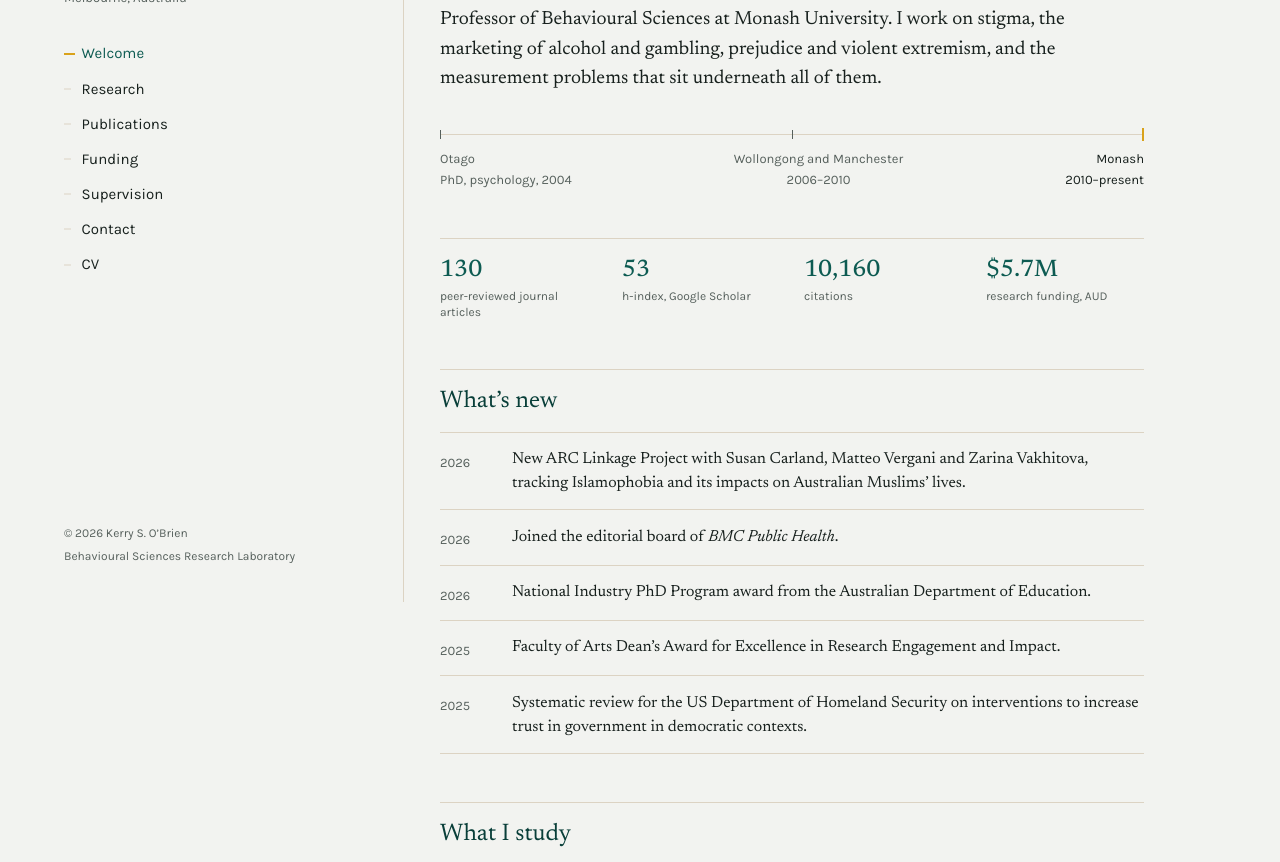
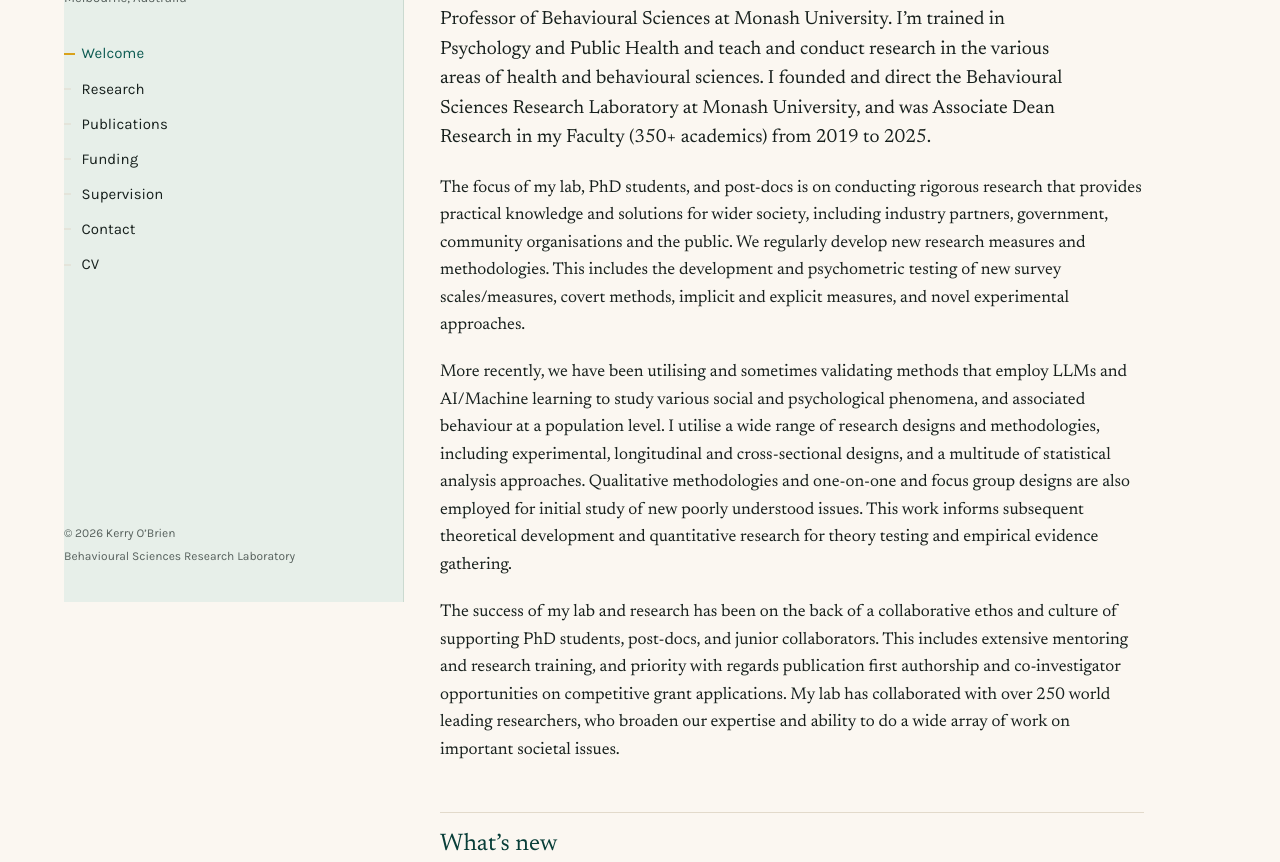
Before and after one commit to Kerrykez/kerrykez.github.io, a plain HTML site: page index.html in a window 1280 px wide. Shown: the part 198-1060 px from the top of the page. Drawn offline with Linux system fonts and the light colour scheme.

Commit message:
Add files via upload

```diff
--- a/index.html
+++ b/index.html
@@ -3,27 +3,29 @@
 <head>
 <meta charset="utf-8">
 <meta name="viewport" content="width=device-width, initial-scale=1">
-<title>Kerry S. O'Brien | Professor of Behavioural Sciences, Monash University</title>
-<meta name="description" content="Kerry S. O'Brien is Professor of Behavioural Sciences at Monash University. Research on weight stigma, alcohol and gambling marketing, prejudice and extremism, health behaviour, and psychometrics.">
+<title>Kerry O'Brien | Professor of Behavioural Sciences, Monash University</title>
+<meta name="description" content="Kerry O'Brien is Professor of Behavioural Sciences at Monash University. Research on weight stigma, alcohol and gambling marketing, prejudice and extremism, health behaviour, and psychometrics.">
 <link rel="preconnect" href="https://fonts.googleapis.com">
 <link rel="preconnect" href="https://fonts.gstatic.com" crossorigin>
 <link href="https://fonts.googleapis.com/css2?family=Newsreader:ital,opsz,wght@0,6..72,300;0,6..72,400;0,6..72,500;0,6..72,600;1,6..72,400&family=Karla:wght@400;500;600;700&display=swap" rel="stylesheet">
 <style>
 :root{
-  --paper:#F2F3F0;
-  --card:#FBFBF9;
+  --paper:#FBF7F1;
+  --tone-rail:#E7EFE9;
+  --card:#FFFDFA;
   --ink:#17201D;
   --ink-soft:#56605C;
   --teal:#0D5B52;
   --teal-deep:#093F39;
-  --sand:#DCD3C3;
+  --sand:#E2DACB;
+  --sand-rail:#CBDAD0;
   --mustard:#D9A21B;
   --serif:'Newsreader',Georgia,'Times New Roman',serif;
   --sans:'Karla','Helvetica Neue',Arial,sans-serif;
   --rail:19rem;
 }
 *{box-sizing:border-box}
-html{-webkit-text-size-adjust:100%}
+html{-webkit-text-size-adjust:100%;overflow-x:hidden}
 body{margin:0;background:var(--paper);color:var(--ink);font-family:var(--serif);
   font-size:1.0625rem;line-height:1.62;font-variant-numeric:oldstyle-nums;}
 a{color:var(--teal);text-decoration:none;border-bottom:1px solid rgba(13,91,82,.28)}
@@ -35,9 +37,11 @@ h1,h2,h3{font-weight:400;margin:0}
 .shell{display:block;max-width:78rem;margin:0 auto;padding:0 1.5rem}
 @media(min-width:60rem){.shell{display:grid;grid-template-columns:var(--rail) minmax(0,1fr);gap:4.5rem;padding:0 3rem}}
 
-.rail{padding:2.25rem 0 1rem}
+.rail{padding:2.25rem 0 1.75rem;background:var(--tone-rail);
+  box-shadow:-50vw 0 0 var(--tone-rail),50vw 0 0 var(--tone-rail)}
 @media(min-width:60rem){.rail{position:sticky;top:0;height:100vh;display:flex;flex-direction:column;
-  padding:3.25rem 0 2rem;border-right:1px solid var(--sand);margin-right:-2.25rem;padding-right:2.25rem}}
+  padding:3.25rem 0 2rem;border-right:1px solid var(--sand-rail);margin-right:-2.25rem;padding-right:2.25rem;
+  box-shadow:-50vw 0 0 var(--tone-rail)}}
 .mark{display:inline-flex;align-items:baseline;gap:.1rem;font-family:var(--serif);font-size:1.5rem;
   letter-spacing:.02em;color:var(--teal);border:0}
 .mark span:last-child{color:var(--mustard)}
@@ -133,6 +137,10 @@ h3{font-family:var(--serif);font-size:1.175rem;margin:0 0 .35rem}
 .pub .doi{font-family:var(--sans);font-size:.78rem;overflow-wrap:anywhere}
 
 .names{font-family:var(--sans);font-size:.95rem;line-height:1.9;color:var(--ink-soft)}
+.areas{list-style:none;margin:1rem 0 0;padding:0;column-gap:2.5rem}
+@media(min-width:38rem){.areas{columns:2}}
+.areas li{break-inside:avoid;padding:.32rem 0 .32rem 1rem;position:relative;font-size:1rem;line-height:1.45}
+.areas li::before{content:"";position:absolute;left:0;top:.85em;width:.4rem;height:2px;background:var(--sand-rail)}
 
 .dl{margin:1.25rem 0 0;display:grid;grid-template-columns:1fr}
 @media(min-width:38rem){.dl{grid-template-columns:9rem 1fr}}
@@ -153,7 +161,7 @@ footer.page-end{margin-top:4rem;padding-top:1.25rem;border-top:1px solid var(--s
 
   <header class="rail">
     <a class="mark" href="#welcome" aria-label="Home"><span>K</span><span>O</span></a>
-    <p class="rail-name">Kerry S. O&rsquo;Brien</p>
+    <p class="rail-name">Kerry O&rsquo;Brien</p>
     <p class="rail-place">Professor of Behavioural Sciences<br>Monash University<br>Melbourne, Australia</p>
     <nav aria-label="Sections">
       <ul>
@@ -167,7 +175,7 @@ footer.page-end{margin-top:4rem;padding-top:1.25rem;border-top:1px solid var(--s
       </ul>
     </nav>
     <div class="rail-foot">
-      <p>&copy; 2026 Kerry S. O&rsquo;Brien</p>
+      <p>&copy; 2026 Kerry O&rsquo;Brien</p>
       <p>Behavioural Sciences Research Laboratory</p>
     </div>
   </header>
@@ -177,38 +185,40 @@ footer.page-end{margin-top:4rem;padding-top:1.25rem;border-top:1px solid var(--s
     <!-- ================= WELCOME ================= -->
     <section id="welcome" class="view is-active" aria-labelledby="welcome-h">
       <p class="kicker">Welcome</p>
-      <h1 class="display" id="welcome-h">Kerry S. O&rsquo;Brien</h1>
-      <p class="lede">Professor of Behavioural Sciences at Monash University. I work on stigma, the marketing of alcohol and gambling, prejudice and violent extremism, and the measurement problems that sit underneath all of them.</p>
+      <h1 class="display" id="welcome-h">Kerry O&rsquo;Brien</h1>
+      <p class="lede">Professor of Behavioural Sciences at Monash University. I&rsquo;m trained in Psychology and Public Health and teach and conduct research in the various areas of health and behavioural sciences. I founded and direct the Behavioural Sciences Research Laboratory at Monash University, and was Associate Dean Research in my Faculty (350+ academics) from 2019 to 2025.</p>
 
-      <div class="arc" aria-label="Career path">
-        <div class="arc-line"><i></i><i></i><i></i></div>
-        <div class="arc-stops">
-          <span>Otago<br>PhD, psychology, 2004</span>
-          <span>Wollongong and Manchester<br>2006&ndash;2010</span>
-          <span>Monash<br>2010&ndash;present</span>
-        </div>
-      </div>
+      <p>The focus of my lab, PhD students, and post-docs is on conducting rigorous research that provides practical knowledge and solutions for wider society, including industry partners, government, community organisations and the public. We regularly develop new research measures and methodologies. This includes the development and psychometric testing of new survey scales/measures, covert methods, implicit and explicit measures, and novel experimental approaches.</p>
 
-      <ul class="record">
-        <li><b>130</b><small>peer-reviewed journal articles</small></li>
-        <li><b>53</b><small>h-index, Google Scholar</small></li>
-        <li><b>10,160</b><small>citations</small></li>
-        <li><b>$5.7M</b><small>research funding, AUD</small></li>
-      </ul>
+      <p>More recently, we have been utilising and sometimes validating methods that employ LLMs and AI/Machine learning to study various social and psychological phenomena, and associated behaviour at a population level. I utilise a wide range of research designs and methodologies, including experimental, longitudinal and cross-sectional designs, and a multitude of statistical analysis approaches. Qualitative methodologies and one-on-one and focus group designs are also employed for initial study of new poorly understood issues. This work informs subsequent theoretical development and quantitative research for theory testing and empirical evidence gathering.</p>
+
+      <p>The success of my lab and research has been on the back of a collaborative ethos and culture of supporting PhD students, post-docs, and junior collaborators. This includes extensive mentoring and research training, and priority with regards publication first authorship and co-investigator opportunities on competitive grant applications. My lab has collaborated with over 250 world leading researchers, who broaden our expertise and ability to do a wide array of work on important societal issues.</p>
 
       <h2>What&rsquo;s new</h2>
       <ul class="news">
-        <li><time>2026</time><p>New ARC Linkage Project with Susan Carland, Matteo Vergani and Zarina Vakhitova, tracking Islamophobia and its impacts on Australian Muslims&rsquo; lives.</p></li>
-        <li><time>2026</time><p>Joined the editorial board of <em>BMC Public Health</em>.</p></li>
+        <li><time>2026</time><p>New ARC Linkage Project utilising LLMs and AI to track Islamophobia and its behavioural and psychological impacts on Australian Muslims.</p></li>
         <li><time>2026</time><p>National Industry PhD Program award from the Australian Department of Education.</p></li>
         <li><time>2025</time><p>Faculty of Arts Dean&rsquo;s Award for Excellence in Research Engagement and Impact.</p></li>
         <li><time>2025</time><p>Systematic review for the US Department of Homeland Security on interventions to increase trust in government in democratic contexts.</p></li>
       </ul>
 
-      <h2>What I study</h2>
-      <p>My work asks how stigma and commercial marketing shape health, and what follows for policy. Much of it concerns weight stigma: how explanatory models of obesity move public blame and discrimination, how internalised bias changes eating and physical activity, and whether prejudice-reduction interventions actually work. A second, long-running programme examines alcohol and gambling promotion, particularly sponsorship in sport, children&rsquo;s exposure to it on television, and its relationship to hazardous drinking among sportspeople and students.</p>
-      <p>A third strand concerns prejudice and violent extremism, including Islamophobia in Australia, the psychology of support for extremist views in Indonesia, and homophobic behaviour in youth sport. Across all of it I build and validate measures, and I care more than most about whether an effect survives replication.</p>
-      <p>I founded and direct the Behavioural Sciences Research Laboratory at Monash University, and was Associate Dean Research in the Faculty of Arts from 2019 to 2025.</p>
+      <h2>Areas of research</h2>
+      <ul class="areas">
+        <li>Alcohol consumption and harms</li>
+        <li>Gambling and associated harms</li>
+        <li>Psychological aspects of obesity</li>
+        <li>Addictive behaviour</li>
+        <li>Impact of women&rsquo;s physical conditions on mental health and quality of life (e.g., endometriosis, PCOS/PMOS)</li>
+        <li>Physical activity and sport participation</li>
+        <li>Body image and disordered eating</li>
+        <li>Drugs in sport</li>
+        <li>Intergroup conflict</li>
+        <li>Political extremism and hate</li>
+        <li>Social identity</li>
+        <li>Prejudice and discrimination</li>
+        <li>Attitude measurement and change</li>
+        <li>Embodied cognition</li>
+      </ul>
 
       <footer class="page-end">Made in Melbourne.</footer>
     </section>
@@ -489,7 +499,7 @@ function show(id, scroll){
   if (heading){ heading.setAttribute('tabindex', '-1'); if (scroll) heading.focus({preventScroll:true}); }
   if (scroll) window.scrollTo({top:0, behavior:'auto'});
   document.title = (target === 'welcome' ? '' : target.charAt(0).toUpperCase() + target.slice(1) + ' | ')
-    + "Kerry S. O'Brien | Professor of Behavioural Sciences, Monash University";
+    + "Kerry O'Brien | Professor of Behavioural Sciences, Monash University";
 }
 
 links.forEach(a => {
```
